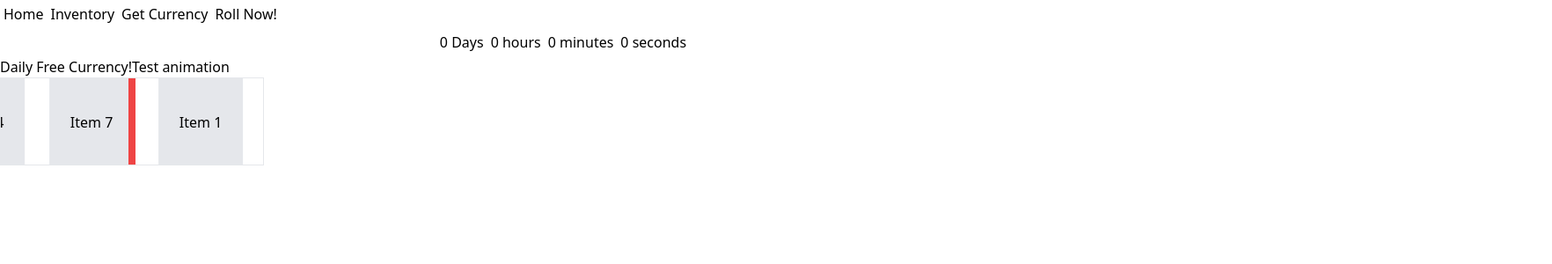
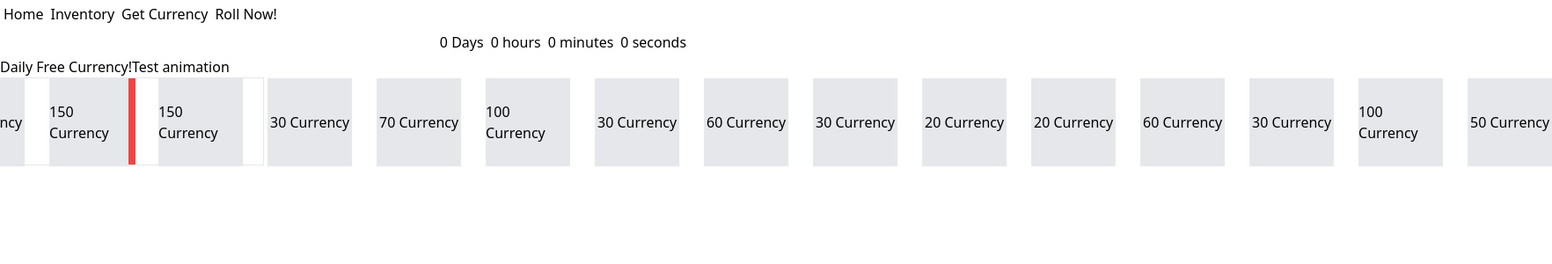
Before and after one commit to susheepls/GachaGear-WIP, a React (Vite) app in the folder frontend/: page /currencyBox in a window 1280 px wide. Both pictures are taken after a click on the button "Daily Free Currency!". Shown: the top 300 px of the page at 88% size, 1764 px wide, since content can reach past the window. Built offline with nearby package versions, Linux system fonts and the light colour scheme.

Commit message:
feat: add function to add currency after getting the winning amount roll
I put some delays using useTimeout to prevent the winning amount from displaying instantly;
Next is to create another button where users will be able to roll if they have enough currency;

```diff
--- a/frontend/src/components/CaseOpeningAnimation.tsx
+++ b/frontend/src/components/CaseOpeningAnimation.tsx
@@ -1,17 +1,22 @@
-import { useEffect, useRef } from 'react';
+import { SetStateAction, useEffect, useRef, useState } from 'react';
 import gsap from 'gsap';
 
-const CaseOpeningAnimation = () => {
+interface Props {
+    setWinningAmount: React.Dispatch<SetStateAction<string | null>>
+}
+
+const items = [
+    '20 Currency', '20 Currency', '30 Currency', '30 Currency', '50 Currency',
+    '60 Currency', '70 Currency', '70 Currency', '100 Currency', '150 Currency',
+];
+
+const CaseOpeningAnimation: React.FC<Props> = (props) => {
     const itemsContainerRef = useRef(null);
-
-    const items = [
-        'Item 1', 'Item 2', 'Item 3', 'Item 4', 'Item 5',
-        'Item 6', 'Item 7', 'Item 8', 'Item 9', 'Item 10',
-    ];
-
-    const displayItems = [...items, ...items];
+    const [displayItems, setDisplayItems] = useState<string[]>([]);
 
     useEffect(() => {
+        setDisplayItems(shuffleArray([...items, ...items]));
+
         const container = itemsContainerRef.current;
         const itemWidth = 96; // Width of each item
         const gap = 28
@@ -36,8 +41,19 @@ const CaseOpeningAnimation = () => {
             });
         }, 4000);
 
+        const determineWinningAmount = setTimeout(() => {
+            const winner = document.getElementById('roulette');
+            if(!winner) return;
+            const winningAmount = winner?.children[8].id.split(' ')[0];
+            props.setWinningAmount(previousWinAmount => {
+                //adding a space if to make sure it knows winnin 2x same is considered
+                return previousWinAmount === winningAmount ? `${winningAmount} ` : winningAmount;
+            });
+        }, 7000);
+
         return () => {
             clearTimeout(stopTimeout);
+            clearTimeout(determineWinningAmount);
             tl.kill();
         }
     }, []);
@@ -50,14 +66,14 @@ const CaseOpeningAnimation = () => {
             array[j] = temp;
         }
         return array;
-    }
+    };
 
     return (
-        <div className="relative overflow-hidden w-[300px] h-[100px] border">
-            <div className="absolute left-1/2 top-0 transform -translate-x-1/2 w-2 h-full bg-red-500 z-10"></div>
-            <div ref={itemsContainerRef} className="flex gap-7">
-                {shuffleArray(displayItems).map((item, index) => (
-                    <div key={index} className="w-24 h-[100px] bg-gray-200 flex items-center justify-center flex-shrink-0">
+        <div className="relative w-[300px] h-[100px] border">
+            <div id='prize-line' className="absolute left-1/2 top-0 transform -translate-x-1/2 w-2 h-full bg-red-500 z-10"></div>
+            <div id='roulette' ref={itemsContainerRef} className="flex gap-7">
+                {displayItems.map((item, index) => (
+                    <div id={item} key={index} className="w-24 h-[100px] bg-gray-200 flex items-center justify-center flex-shrink-0">
                         {item}
                     </div>
                 ))}
--- a/frontend/src/pages/CurrencyBox.tsx
+++ b/frontend/src/pages/CurrencyBox.tsx
@@ -6,12 +6,16 @@ import { getAccountFromToken } from '../api/login';
 import * as BoxApi from '../api/boxTime';
 import Timer from '../components/Timer';
 import CaseOpeningAnimation from '../components/CaseOpeningAnimation';
+import * as CurrencyApi from '../api/currency';
+import { CurrencyIncreaseResponse } from '../interface/currencyTypes';
 
 const CurrencyBox = () => {
     const [lastFreeBoxTime, setLastFreeBoxTime] = useState<Date | null>(null);
     const [username, setUsername] = useState<string | null>(null);
     const [timerComplete, setTimerComplete] = useState<boolean>(false);
     const [isOpeningCase, setIsOpeningCase] = useState<boolean>(false);
+    const [winningAmount, setWinningAmount] = useState<string | null>(null);
+    const [newCurrentCurrency, setNewCurrentCurrency] = useState<number | null>(null);
 
     const token = Cookies.get('token');
     const navigate = useNavigate();
@@ -26,7 +30,12 @@ const CurrencyBox = () => {
 
     useEffect(() => {
         enableFreeDailyBoxButton();
-    }, [timerComplete])
+    }, [timerComplete]);
+
+    //add currency after the win
+    useEffect(() => {
+        addCurrencyAfterWin();
+    }, [winningAmount]);
 
     const getUserInfoFromToken = async(navigate: NavigateFunction) => {
         const userInfo: AccountInfoType | null = await getAccountFromToken(navigate);
@@ -80,6 +89,15 @@ const CurrencyBox = () => {
         }
     }
 
+    //add currency after winning
+    const addCurrencyAfterWin = async() => {
+        if(!winningAmount || !username) return;
+        const currencyAmount = Number(winningAmount);
+        const winningAmountObj = { increaseAmount: currencyAmount };
+        const accountCurrencyChange: CurrencyIncreaseResponse = await CurrencyApi.increaseAccountCurrency(username, winningAmountObj);
+        setNewCurrentCurrency(accountCurrencyChange.result.currency);
+    }
+
     return (
         <div>
             <Timer
@@ -93,9 +111,23 @@ const CurrencyBox = () => {
                     >
                         Daily Free Currency!
                 </button>
-                <button onClick={() => testAnimation()}>Test animation</button>
+                <button onClick={() => checkIfCanOpen()}>Test animation</button>
             </div>
-            {isOpeningCase && <CaseOpeningAnimation/>}
+            {isOpeningCase && <CaseOpeningAnimation setWinningAmount={setWinningAmount} />}
+            <div className='text-center'>
+                {winningAmount &&
+                    <div>
+                        You won {winningAmount};
+                    </div>
+                }
+            </div>
+            <div>
+                {isOpeningCase && newCurrentCurrency &&
+                    <div>
+                        you now have {newCurrentCurrency}
+                    </div>
+                }
+            </div>
         </div>
     )
 }
```
